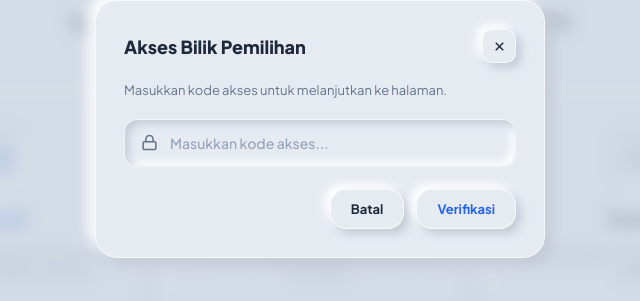
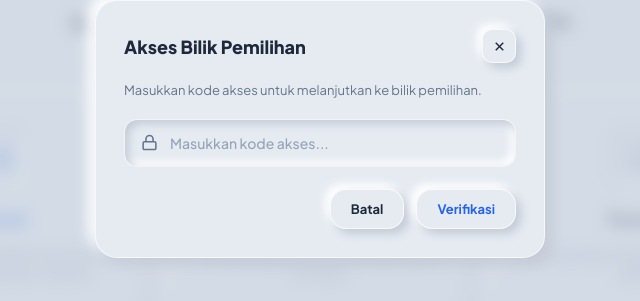
Before and after one commit to Razuhfgkruay-R/PEMILIHAN-FORMATUR, a plain HTML site: page index.html in a window 1280 px wide. Both pictures are taken after a click on the button 318 px from the left and 475 px from the top of the page. Shown: the part 271-572 px from the top of the page, 320-960 px from the left. Drawn offline with Linux system fonts and the light colour scheme.

Commit message:
Refine button actions and modal access messages
Updated button actions and modal text for clarity.

```diff
--- a/index.html
+++ b/index.html
@@ -1160,7 +1160,8 @@
             <span class="btn-desc">Buka bilik suara pemilihan formatur IPM SMA Muhammadiyah 2 Depok</span>
           </button>
 
-          <button class="neu-btn neu-btn-gold menu-action-btn" onclick="openAuthModal('chart')">
+          <!-- LANGSUNG BUKA GRAFIK TANPA KODE AKSES -->
+          <button class="neu-btn neu-btn-gold menu-action-btn" onclick="enterChartView()">
             <div class="neu-inset menu-icon-wrap">
               <svg width="30" height="30" viewBox="0 0 24 24" fill="none" stroke="currentColor" stroke-width="2.2" stroke-linecap="round" stroke-linejoin="round"><line x1="18" y1="20" x2="18" y2="10"/><line x1="12" y1="20" x2="12" y2="4"/><line x1="6" y1="20" x2="6" y2="14"/></svg>
             </div>
@@ -1361,7 +1362,7 @@
 
   <!-- ================= CUSTOM MODALS ================= -->
 
-  <!-- Modal 1: Kode Akses -->
+  <!-- Modal 1: Kode Akses (Khusus Bilik Pemilihan) -->
   <div id="modal-auth" class="modal-backdrop">
     <div class="neu-card modal-box">
       <div class="modal-header">
@@ -1370,7 +1371,7 @@
           <svg width="15" height="15" viewBox="0 0 24 24" fill="none" stroke="currentColor" stroke-width="2.2"><line x1="18" y1="6" x2="6" y2="18"/><line x1="6" y1="6" x2="18" y2="18"/></svg>
         </button>
       </div>
-      <p style="font-size:13px; color:var(--text-muted); line-height:1.5;">Masukkan kode akses untuk melanjutkan ke halaman.</p>
+      <p style="font-size:13px; color:var(--text-muted); line-height:1.5;">Masukkan kode akses untuk melanjutkan ke bilik pemilihan.</p>
       <div class="neu-inset input-wrap">
         <svg width="17" height="17" viewBox="0 0 24 24" fill="none" stroke="currentColor" stroke-width="2.2"><rect x="3" y="11" width="18" height="11" rx="2" ry="2"/><path d="M7 11V7a5 5 0 0 1 10 0v4"/></svg>
         <input type="text" id="access-code-input" class="neu-input masked-code" autocomplete="off" spellcheck="false" placeholder="Masukkan kode akses..." onkeydown="if(event.key==='Enter') submitAccessCode()">
@@ -1648,8 +1649,7 @@
       const err = document.getElementById('auth-error-msg');
       input.value = '';
       err.style.display = 'none';
-      document.getElementById('auth-modal-title').textContent =
-        target === 'vote' ? 'Akses Bilik Pemilihan' : 'Akses Grafik Terpilih';
+      document.getElementById('auth-modal-title').textContent = 'Akses Bilik Pemilihan';
       openModal('modal-auth');
       setTimeout(() => input.focus(), 120);
     }
@@ -1838,7 +1838,6 @@
       updateFormaturSelectionUI();
     }
 
-    // Dibangun SEKALI saat sesi dimulai agar gambar tidak dimuat ulang tiap klik
     function buildFormaturBoard() {
       const grid = document.getElementById('formatur-candidates-grid');
       grid.innerHTML = shuffledCandidates.map(cand => {
@@ -1869,7 +1868,6 @@
       toggleCandidateSelection(candidateName);
     }
 
-    // Hanya memperbarui class CSS (0ms lag, tanpa merusak scroll/gambar)
     function updateFormaturSelectionUI() {
       const quota = electionData.quota;
       const count = selectedCandidates.length;
```
